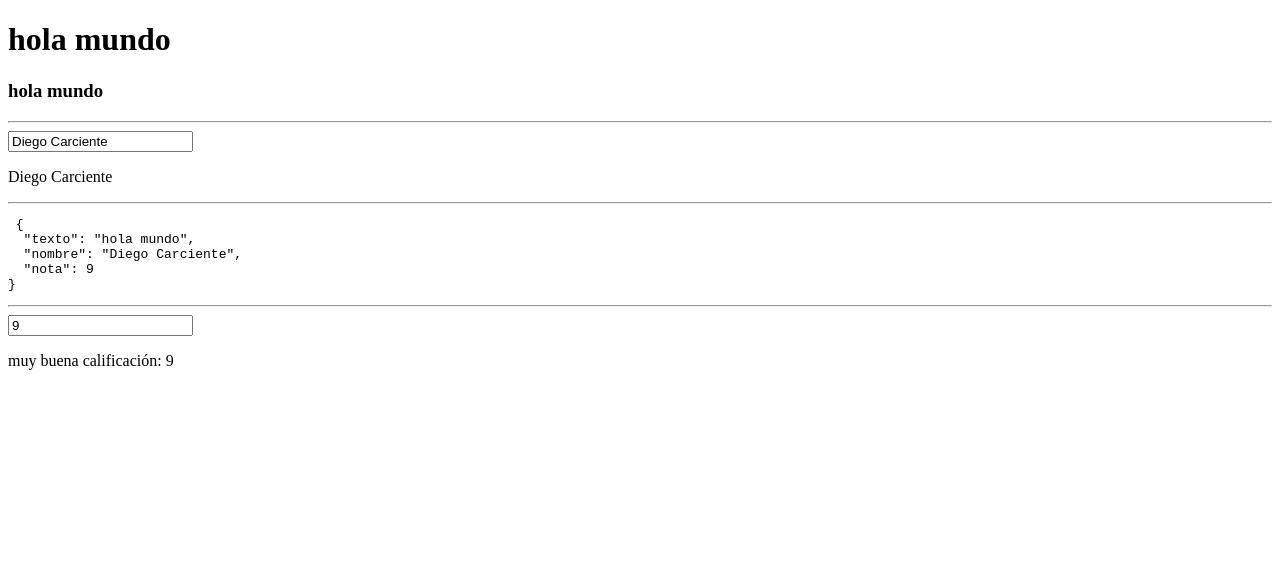
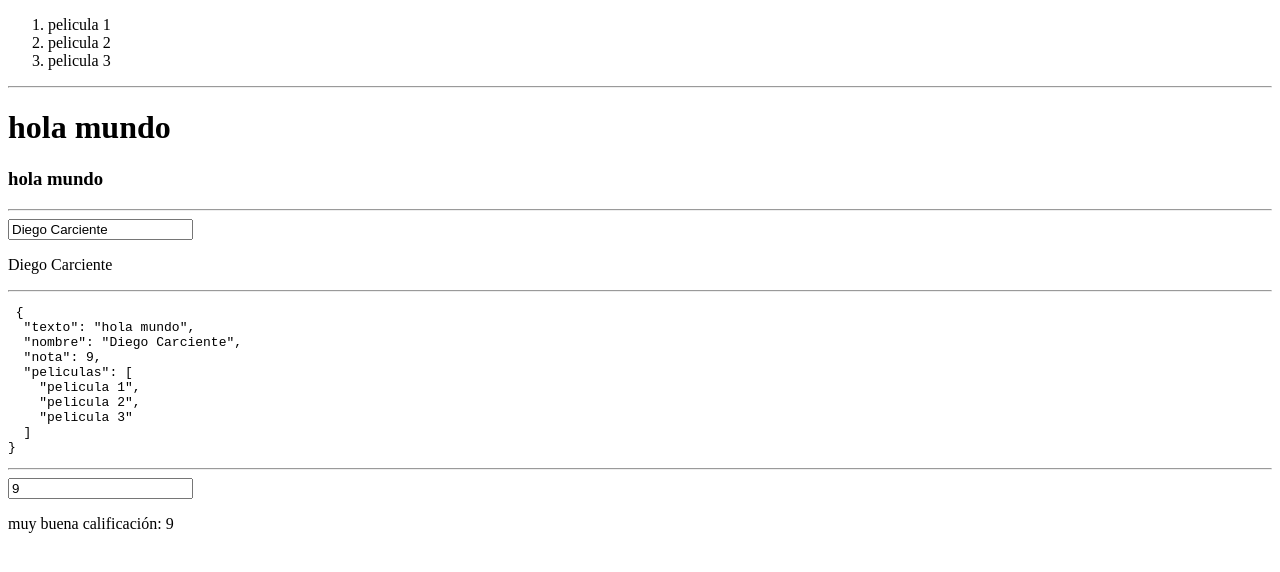
Before and after one commit to dirlant/vue2-one, a plain HTML site: page index.html in a window 1280 px wide. Drawn offline with nearby package versions, Linux system fonts and the light colour scheme.

Commit message:
directiva v-for con array

```diff
--- a/index.html
+++ b/index.html
@@ -9,14 +9,23 @@
 </head>
 <body>
   <main>
+
+    <ol>
+      <li v-for="pelicula in peliculas">{{ pelicula }}</li>
+    </ol>
+    <hr>
+
     <h1>{{ texto }}</h1>
     <h3 v-text="texto"></h3>
     <hr>
+
     <input type="text" v-model="nombre">
     <p> {{ nombre }} </p>
     <hr>
+
     <pre> {{ $data }} </pre>
     <hr>
+
     <input type="text" v-model="nota">
     <p v-if="nota >= 9 && nota <= 20"> muy buena calificación: {{nota}} </p>
     <p v-else-if="nota >= 20"> excelente calificación: {{nota}} </p>
--- a/js/main.js
+++ b/js/main.js
@@ -3,6 +3,7 @@ new Vue ({
   data: {
     texto : 'hola mundo',
     nombre: 'Diego Carciente',
-    nota: 9
+    nota: 9,
+    peliculas: ['pelicula 1', 'pelicula 2', 'pelicula 3']
   }
 });
```
